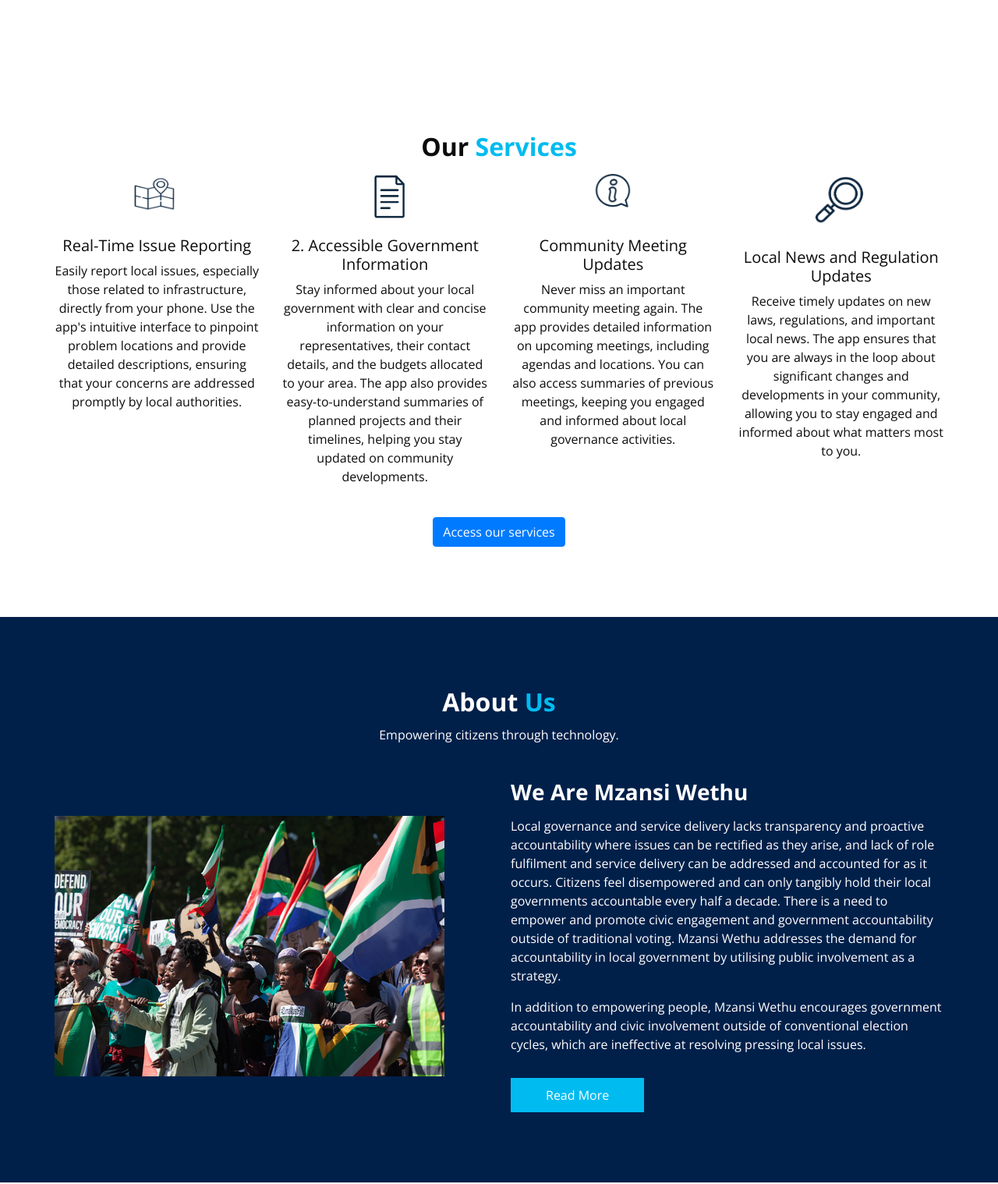
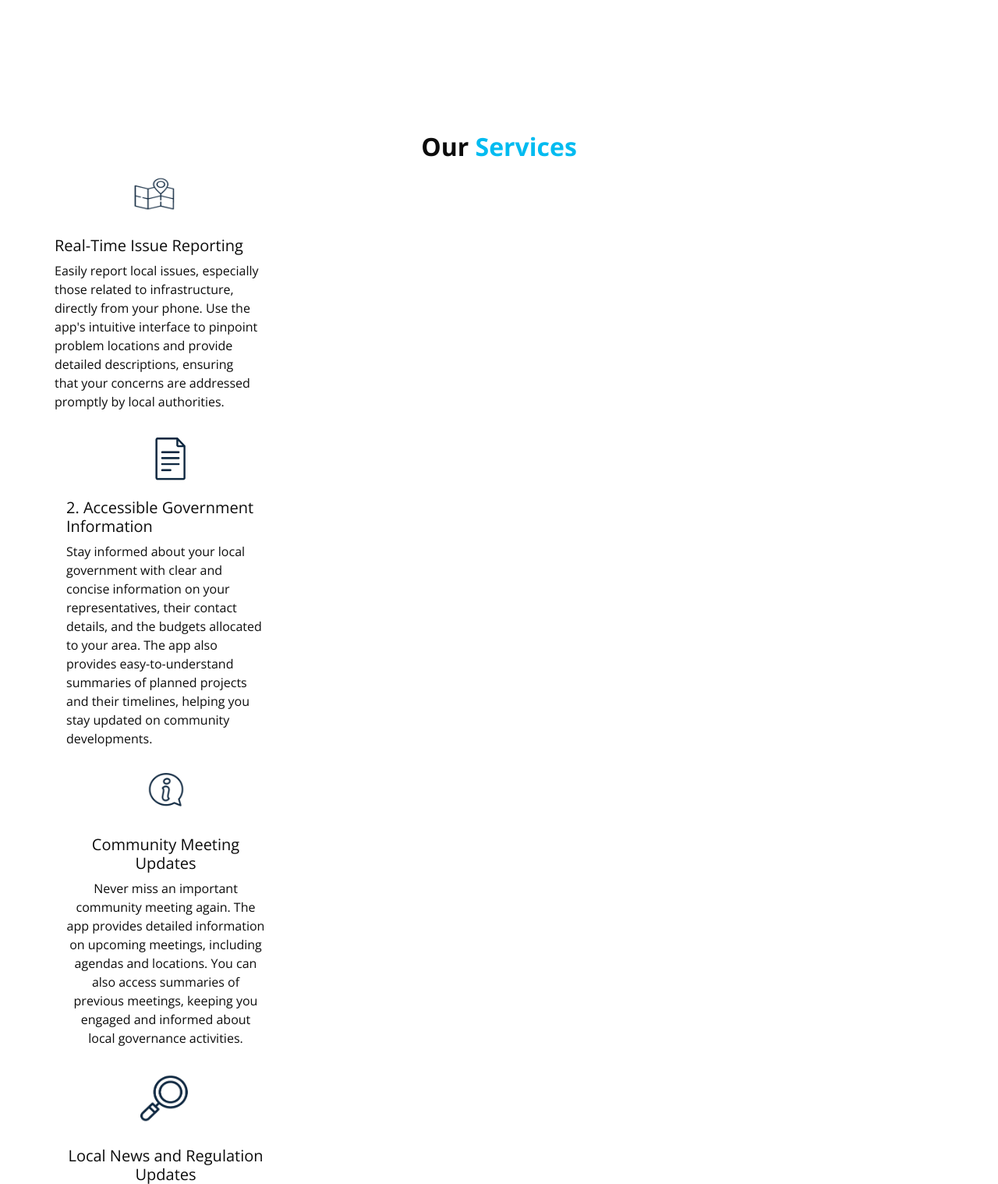
Before and after one commit to Lathithab/Mzanzi-Wethu, a PHP site: page / in a window 1280 px wide. Shown: the part 893-2411 px from the top of the page at 78% size. Run offline with PHP 8.4, Linux system fonts and the light colour scheme; some libraries are stand-ins or nearby versions.

Commit message:
Changed the style of the alignment to left alignment for the Service Text.

```diff
--- a/index.php
+++ b/index.php
@@ -223,18 +223,18 @@
             <div class="img-box mb-3">
               <img src="images/location.png" alt="" class="img-fluid" style="max-width: 80px;">
             </div>
-            <h5>Real-Time Issue Reporting</h5>
-            <p>Easily report local issues, especially those related to infrastructure, directly from your phone. Use the app's intuitive interface to pinpoint problem locations and provide detailed descriptions, ensuring that your concerns are addressed promptly by local authorities.
-            </p>
-          </div>
+            </div>
+            <h5 style="text-align: left;">Real-Time Issue Reporting</h5>
+            <p style="text-align: left;">Easily report local issues, especially those related to infrastructure, directly from your phone. Use the app's intuitive interface to pinpoint problem locations and provide detailed descriptions, ensuring that your concerns are addressed promptly by local authorities.</p>
+            </div>
         </div>
         <div class="col-md-3">
           <div class="service-item text-center">
             <div class="img-box mb-3">
               <img src="images/report.png" alt="" class="img-fluid" style="max-width: 80px;">
             </div>
-            <h5>2. Accessible Government Information            </h5>
-            <p>Stay informed about your local government with clear and concise information on your representatives, their contact details, and the budgets allocated to your area. The app also provides easy-to-understand summaries of planned projects and their timelines, helping you stay updated on community developments.
+            <h5 style="text-align: left;">2. Accessible Government Information            </h5>
+            <p style="text-align: left;">Stay informed about your local government with clear and concise information on your representatives, their contact details, and the budgets allocated to your area. The app also provides easy-to-understand summaries of planned projects and their timelines, helping you stay updated on community developments.
             </p>
           </div>
         </div>
```
